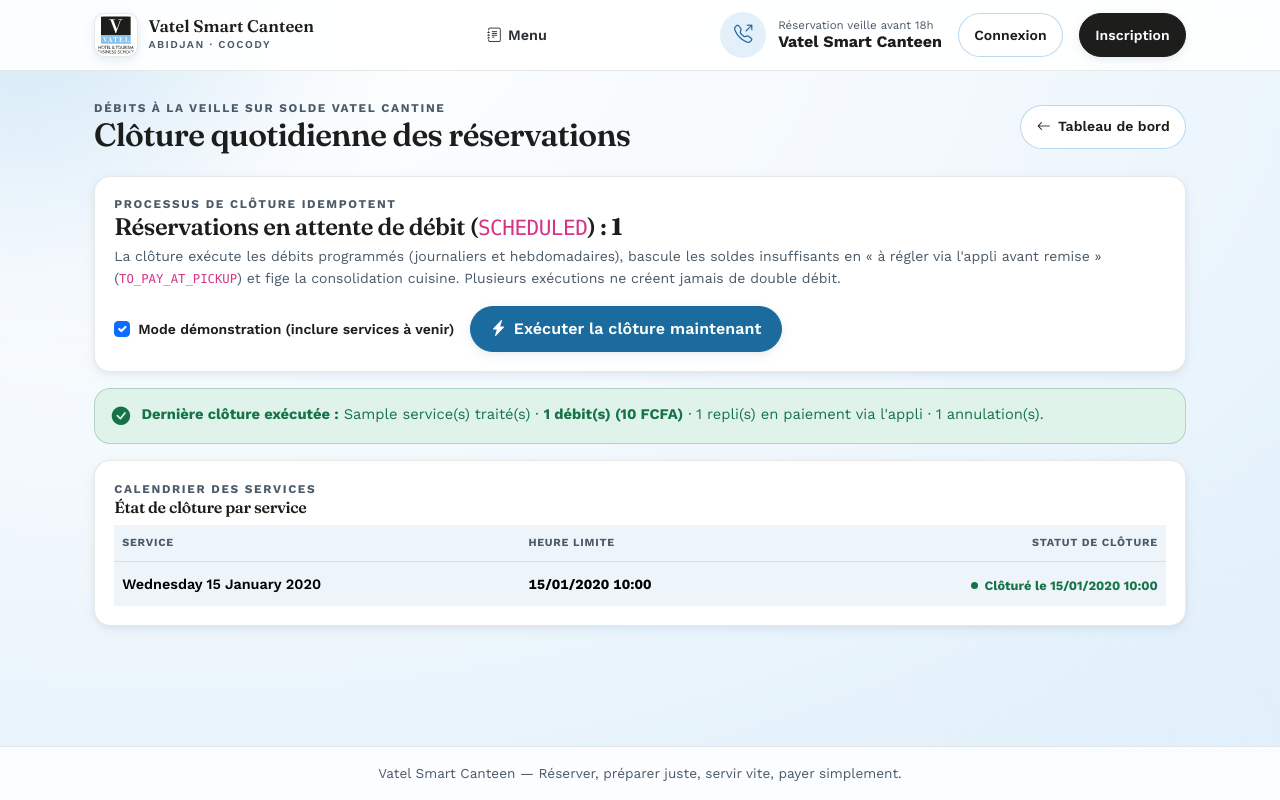
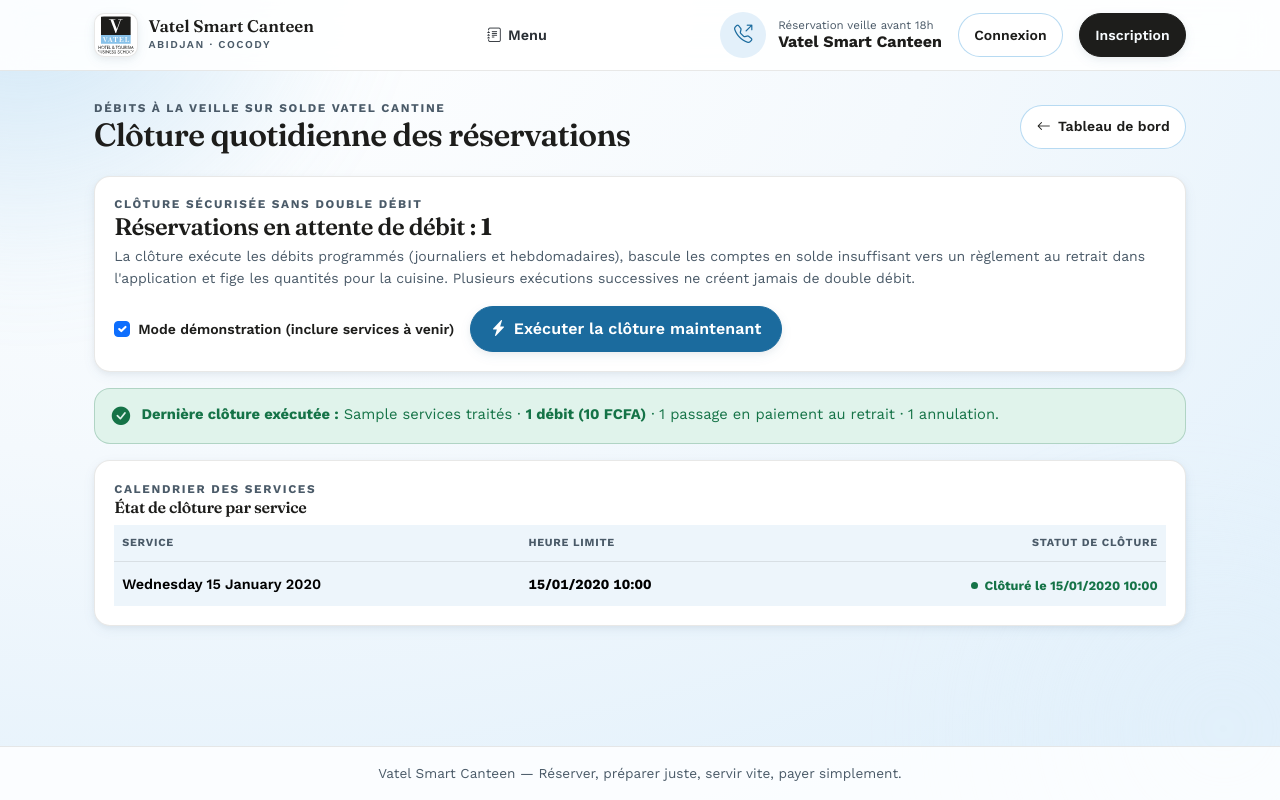
Before and after one commit to Mr-Jacks0n/vatel-smart-canteen, a Django app: template templates/dashboard/closure.html in a window 1280 px wide. Run offline with Django 5.2, Linux system fonts and the light colour scheme; the template is opened without the code that fills it: most values are stand-ins (such as "Sample title", 1, 10 or a date in 2020); some libraries are stand-ins or nearby versions.

Commit message:
style(dashboard): suppression des codes d'états techniques dans les libellés d'interface

```diff
--- a/templates/canteen/deliveries.html
+++ b/templates/canteen/deliveries.html
@@ -57,10 +57,10 @@
                             <td>
                                 {% if res.amount_due_at_pickup > 0 %}
                                     <span class="badge-status status-warn">
-                                        Dû dans l'appli : {{ res.amount_due_at_pickup|fcfa }}
+                                        À régler dans l'appli : {{ res.amount_due_at_pickup|fcfa }}
                                     </span>
                                 {% else %}
-                                    <span class="badge-status status-ok">Réglé (SETTLED)</span>
+                                    <span class="badge-status status-ok">Réglé</span>
                                 {% endif %}
                             </td>
                             <td class="text-end">
--- a/templates/dashboard/closure.html
+++ b/templates/dashboard/closure.html
@@ -17,12 +17,12 @@
 <section class="chart-card mb-3" aria-labelledby="run-closure-title">
     <div class="d-flex flex-wrap justify-content-between align-items-center gap-3">
         <div>
-            <div class="eyebrow">Processus de clôture idempotent</div>
+            <div class="eyebrow">Clôture sécurisée sans double débit</div>
             <h2 class="h5 mb-1" id="run-closure-title">
-                Réservations en attente de débit (<code>SCHEDULED</code>) : <span class="tabular">{{ scheduled_count }}</span>
+                Réservations en attente de débit : <span class="tabular">{{ scheduled_count }}</span>
             </h2>
             <p class="small muted mb-0">
-                La clôture exécute les débits programmés (journaliers et hebdomadaires), bascule les soldes insuffisants en « à régler via l'appli avant remise » (<code>TO_PAY_AT_PICKUP</code>) et fige la consolidation cuisine. Plusieurs exécutions ne créent jamais de double débit.
+                La clôture exécute les débits programmés (journaliers et hebdomadaires), bascule les comptes en solde insuffisant vers un règlement au retrait dans l'application et fige les quantités pour la cuisine. Plusieurs exécutions successives ne créent jamais de double débit.
             </p>
         </div>
         <form method="post" class="d-flex flex-wrap align-items-center gap-3">
@@ -45,10 +45,10 @@
         <i class="bi bi-check-circle-fill" aria-hidden="true"></i>
         <div>
             <strong>Dernière clôture exécutée :</strong>
-            {{ last_summary.services_closed }} service(s) traité(s) ·
-            <strong>{{ last_summary.debited_count }} débit(s) ({{ last_summary.debited_amount|fcfa }})</strong> ·
-            {{ last_summary.fallback_pickup_count }} repli(s) en paiement via l'appli ·
-            {{ last_summary.cancelled_count }} annulation(s).
+            {{ last_summary.services_closed }} service{{ last_summary.services_closed|pluralize }} traité{{ last_summary.services_closed|pluralize }} ·
+            <strong>{{ last_summary.debited_count }} débit{{ last_summary.debited_count|pluralize }} ({{ last_summary.debited_amount|fcfa }})</strong> ·
+            {{ last_summary.fallback_pickup_count }} passage{{ last_summary.fallback_pickup_count|pluralize }} en paiement au retrait ·
+            {{ last_summary.cancelled_count }} annulation{{ last_summary.cancelled_count|pluralize }}.
         </div>
     </div>
 {% endif %}
```
Also changed, not shown: dashboard/views.py (+6 -3 lines).
